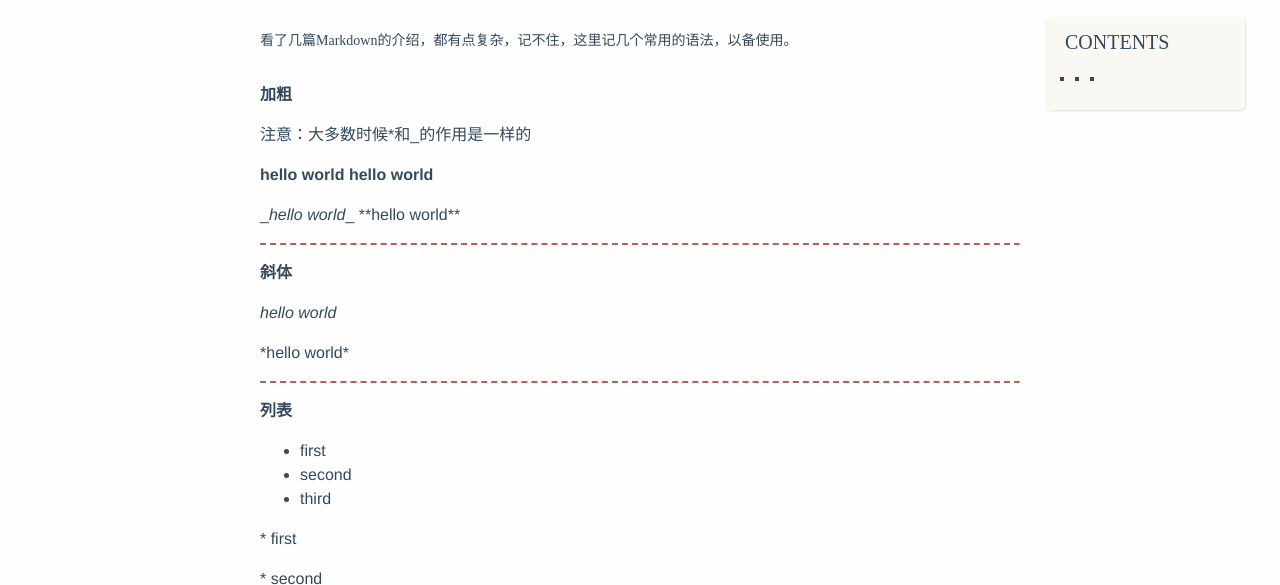
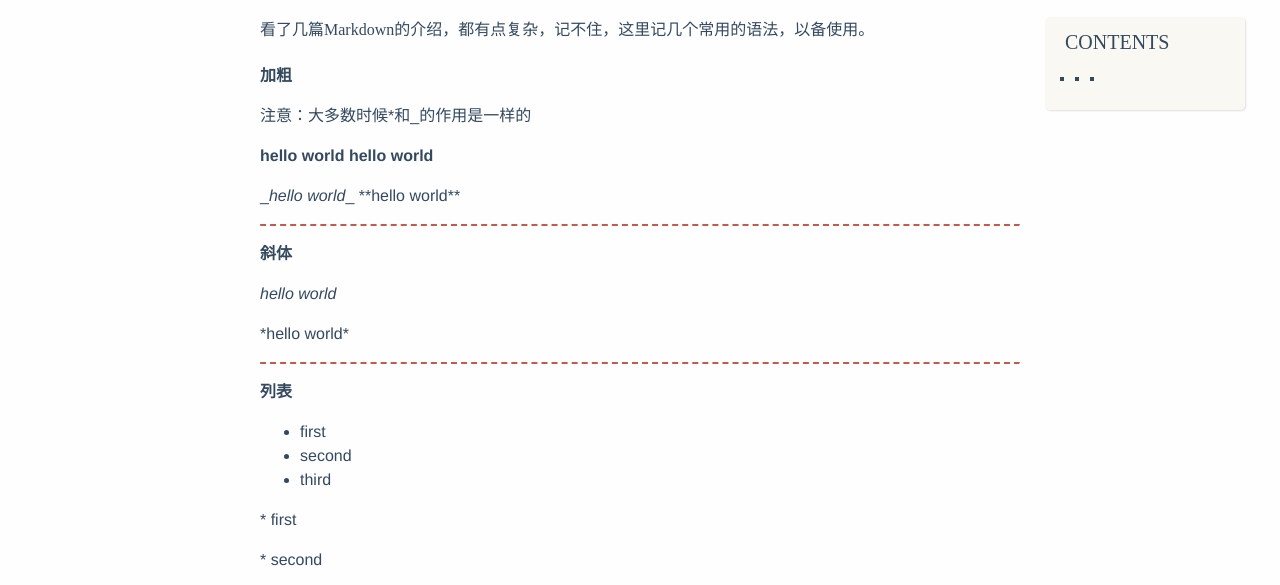
Before and after one commit to setsuta/setsuta.github.io, a plain HTML site: page post/markdown/index.html in a window 1280 px wide. Shown: the part 205-790 px from the top of the page. Drawn offline with nearby package versions, Linux system fonts and the light colour scheme; some packages are replaced by stand-ins of ours; a script that the page names is missing.

Commit message:
rebuilding site Mon Aug 17 01:09:45 MPST 2020

```diff
--- a/post/markdown/index.html
+++ b/post/markdown/index.html
@@ -153,7 +153,7 @@
   </div>
 </div>
     <div class="post-content">
-      <h6 id="看了几篇markdown的介绍都有点复杂记不住这里记几个常用的语法以备使用">看了几篇Markdown的介绍，都有点复杂，记不住，这里记几个常用的语法，以备使用。</h6>
+      <h4 id="看了几篇markdown的介绍都有点复杂记不住这里记几个常用的语法以备使用">看了几篇Markdown的介绍，都有点复杂，记不住，这里记几个常用的语法，以备使用。</h4>
 <p><strong>加粗</strong></p>
 <p>注意：大多数时候*和_的作用是一样的</p>
 <p><strong>hello world</strong>
```
